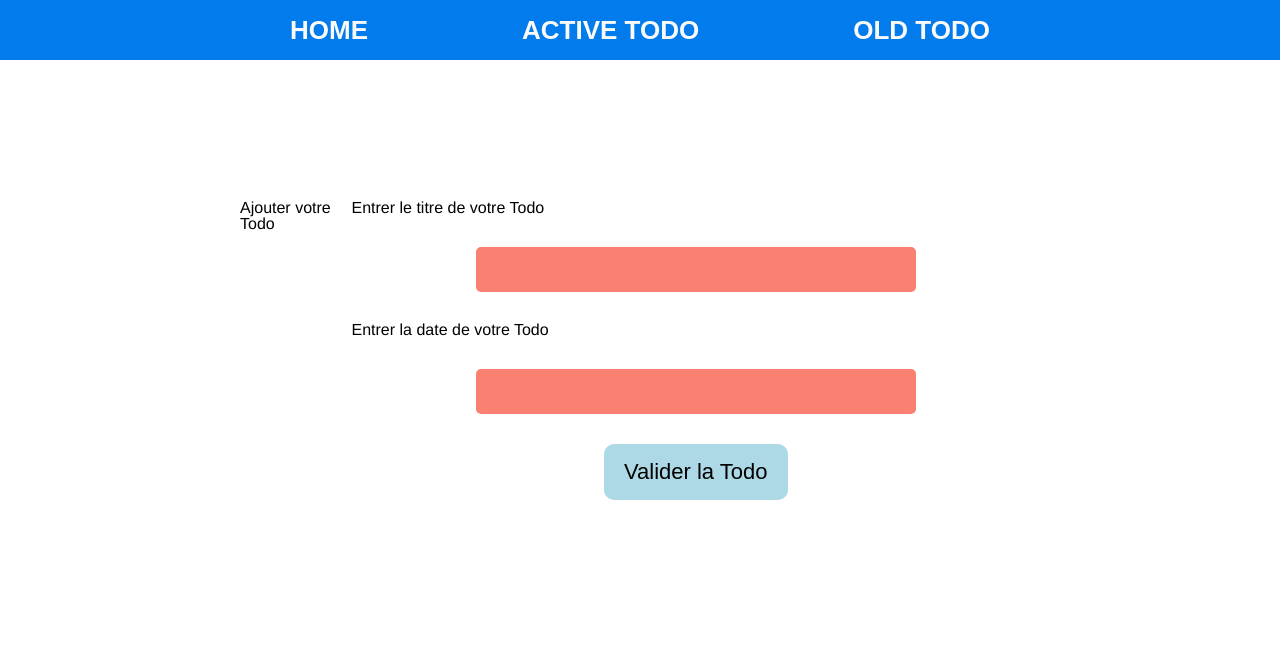
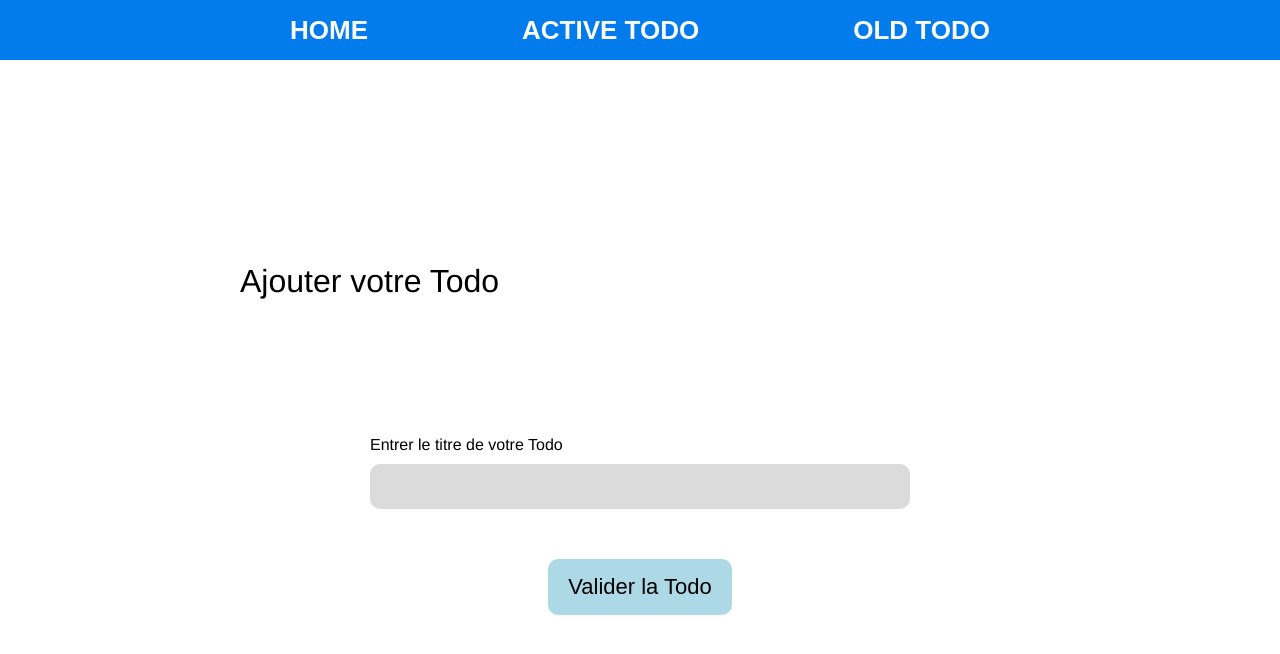
Before and after one commit to ExoskyCode/tets-next-tsx, a Next.js app: page /todo in a window 1280 px wide. Shown: the top 654 px of the page. Built offline with nearby package versions, Linux system fonts and the light colour scheme.

Commit message:
Propagate state TODOS to components

```diff
--- a/components/TodoForm/TodoForm.tsx
+++ b/components/Todo/TodoForm.tsx
@@ -1,5 +1,6 @@
 import { useState } from 'react';
 import { uuid } from 'uuidv4';
+import { TodosList } from './TodosList';
 import styles from '../../src/styles/todo.module.scss';
 
 const useTodos = (): [string[], (value: string) => void] => {
@@ -34,20 +35,20 @@ export const TodoForm: Function = () => {
 	};
 
 	return (
+		<>
 			<div className={styles.FormContainer}>
 				<h2>Ajouter votre Todo</h2>
 				<form onSubmit={(e) => onSubmit(e)}>
-				{<label htmlFor='name'>Entrer le titre de votre Todo</label>}
+					<label htmlFor='name'>Entrer le titre de votre Todo</label>
 					<input name='name' type='text' />
-				{<label htmlFor='date'>Entrer la date de votre Todo</label>}
-				{<input name='date' type='text' />}
 					<button type='submit'>Valider la Todo</button>
 				</form>
+			</div>
 			<ul>
 				{todos.map((todo: string) => (
-					<li key={uuid()}>{todo}</li>
+					<TodosList uuid={uuid()} todo={todo} />
 				))}
 			</ul>
-		</div>
+		</>
 	);
 };
--- /dev/null
+++ b/components/Todo/TodosList.tsx
@@ -0,0 +1,14 @@
+import styles from '../../src/styles/todo.module.scss';
+
+interface Props {
+	todo: string;
+	uuid: string | number;
+}
+
+export const TodosList = (props: Props) => {
+	return (
+		<div className={styles.TodosList}>
+			<p>{props.todo}</p>
+		</div>
+	);
+};
--- a/src/pages/todo.tsx
+++ b/src/pages/todo.tsx
@@ -1,7 +1,7 @@
 import React from 'react';
 import styles from '../styles/todo.module.scss';
 import { useState } from 'react';
-import { TodoForm } from 'components/TodoForm/TodoForm';
+import { TodoForm } from 'components/Todo/TodoForm';
 
 export default function todo() {
 	return (
--- a/src/styles/todo.module.scss
+++ b/src/styles/todo.module.scss
@@ -3,29 +3,43 @@
 	height: 60vh;
 	display: flex;
 	justify-content: center;
+	flex-direction: column;
 	margin: 200px auto;
 	font-family: 'Helvetica';
+
+	.FormContainer {
+		display: flex;
+		justify-content: space-between;
+		flex-direction: column;
+		width: 100%;
+		height: 350px;
+
+		h2 {
+			font-size: 32px;
+			width: 400px;
 		}
-.FormContainer {
-	width: 800px;
-	height: 60vh;
-	display: flex;
-	justify-content: center;
 
 		form {
 			display: flex;
 			justify-content: space-between;
 			flex-direction: column;
 			width: 100%;
-		height: 300px;
+			height: 100%;
+			margin-top: 100px;
+
+			label {
+				position: relative;
+				top: 40px;
+				left: 130px;
+			}
 
 			input {
-			width: 400px;
+				width: 500px;
 				padding: 15px 20px;
 				margin-inline: auto;
-			background: salmon;
+				background: #dbdbdb;
 				border: none;
-			border-radius: 5px;
+				border-radius: 10px;
 			}
 
 			button {
@@ -39,3 +53,13 @@
 			}
 		}
 	}
+	.TodosList {
+		width: 300px;
+		margin-inline: auto;
+		display: flex;
+		flex-direction: column;
+		height: auto;
+		padding: 20px 40px;
+		background-color: #000;
+	}
+}
```
Lines whose indentation alone changed are shown as unchanged.
